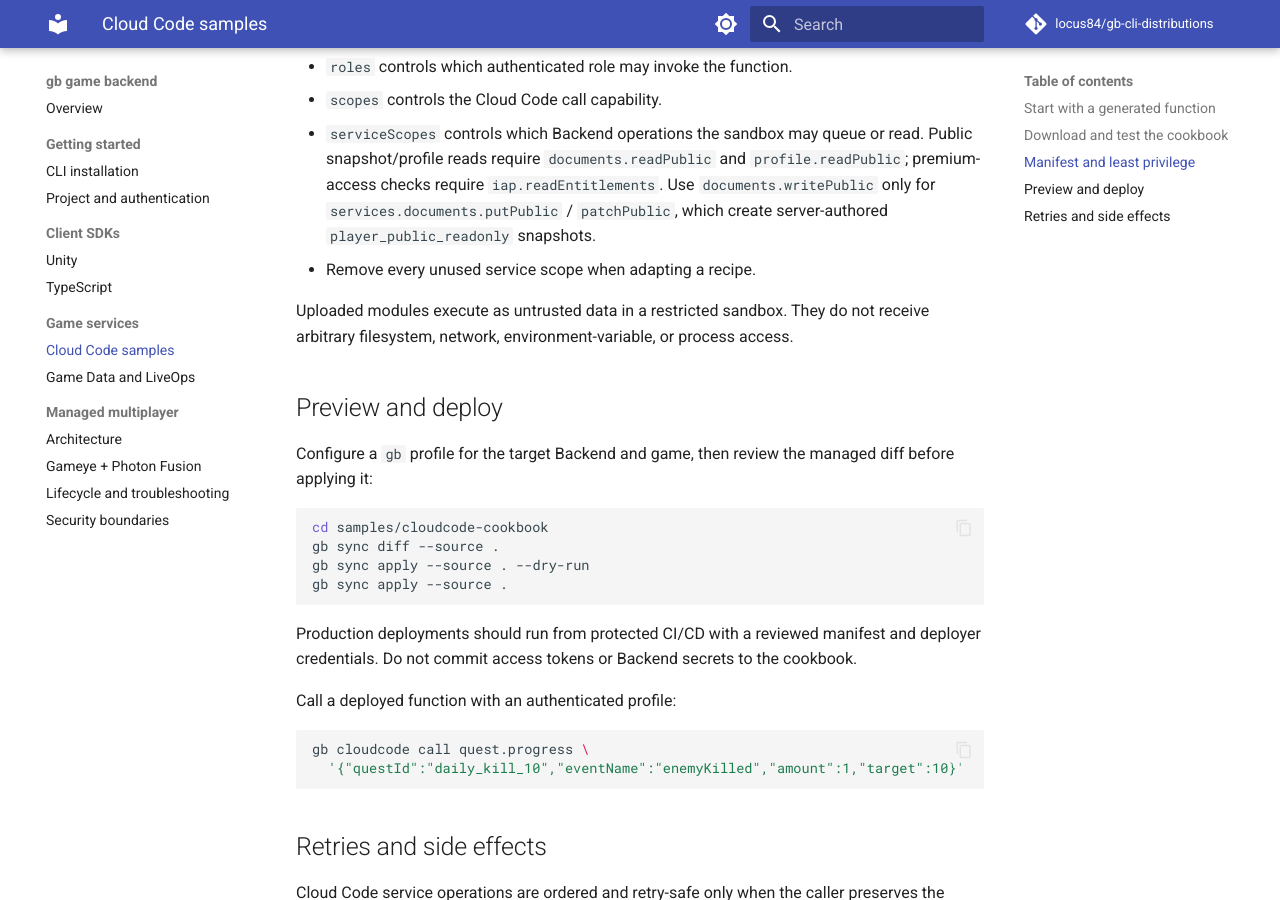
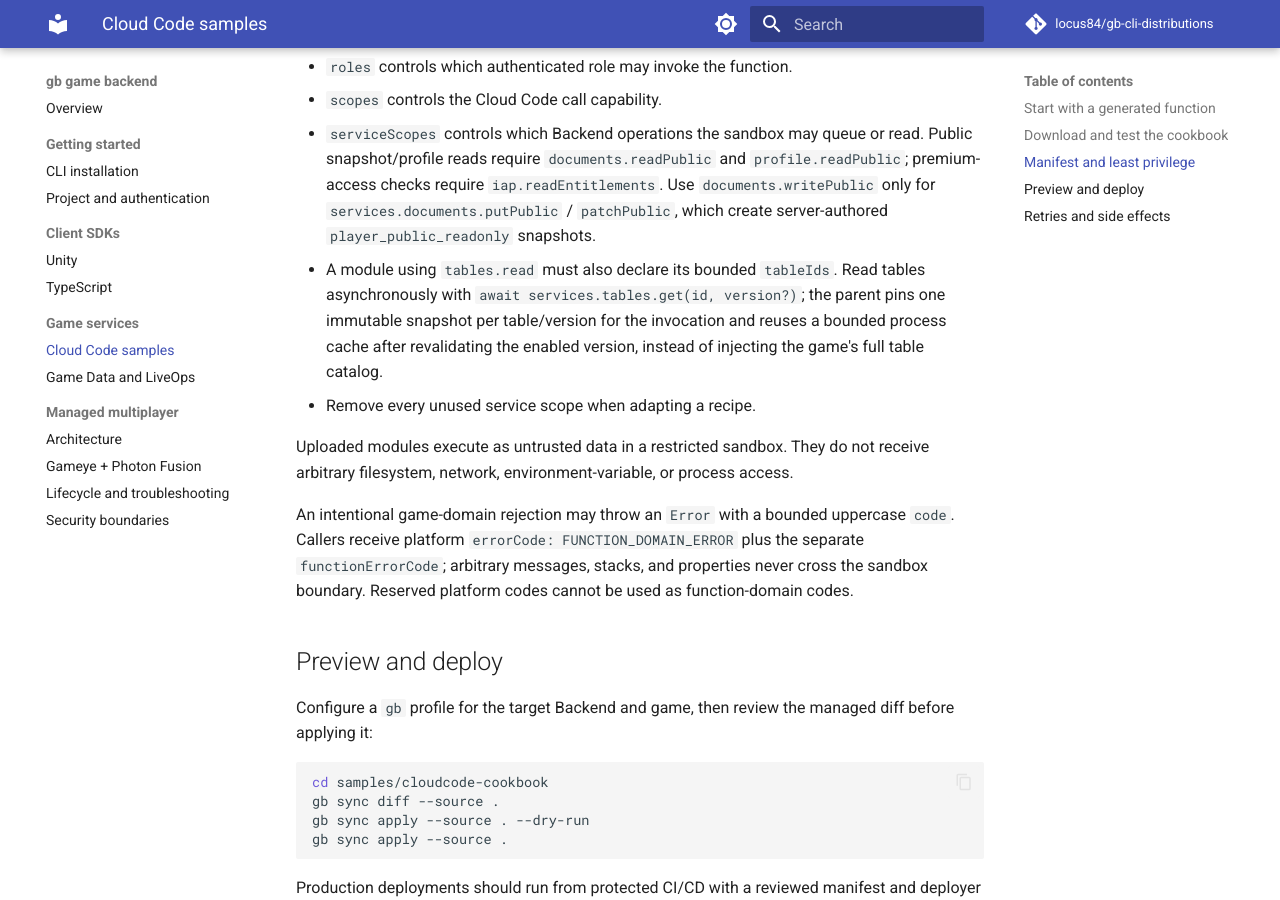
Before and after one commit to locus84/gb-cli-distributions, an MkDocs documentation site: the page built from docs/cloudcode-samples.md, in a window 1280 px wide and 900 px high, scrolled down 1990 px. Built offline with MkDocs 1.6.1 and Material for MkDocs 9.7.7, drawn with Linux system fonts in a browser that asks for light colours; comment, search, counter and statistics services are not loaded.

Commit message:
docs(release): publish v0.2.154

```diff
--- a/docs/cloudcode-samples.md
+++ b/docs/cloudcode-samples.md
@@ -60,9 +60,12 @@ Every deployed module is declared in [`cloudcode/manifest.json`](https://github.
 - `roles` controls which authenticated role may invoke the function.
 - `scopes` controls the Cloud Code call capability.
 - `serviceScopes` controls which Backend operations the sandbox may queue or read. Public snapshot/profile reads require `documents.readPublic` and `profile.readPublic`; premium-access checks require `iap.readEntitlements`. Use `documents.writePublic` only for `services.documents.putPublic` / `patchPublic`, which create server-authored `player_public_readonly` snapshots.
+- A module using `tables.read` must also declare its bounded `tableIds`. Read tables asynchronously with `await services.tables.get(id, version?)`; the parent pins one immutable snapshot per table/version for the invocation and reuses a bounded process cache after revalidating the enabled version, instead of injecting the game's full table catalog.
 - Remove every unused service scope when adapting a recipe.
 
 Uploaded modules execute as untrusted data in a restricted sandbox. They do not receive arbitrary filesystem, network, environment-variable, or process access.
+
+An intentional game-domain rejection may throw an `Error` with a bounded uppercase `code`. Callers receive platform `errorCode: FUNCTION_DOMAIN_ERROR` plus the separate `functionErrorCode`; arbitrary messages, stacks, and properties never cross the sandbox boundary. Reserved platform codes cannot be used as function-domain codes.
 
 ## Preview and deploy
 
```
